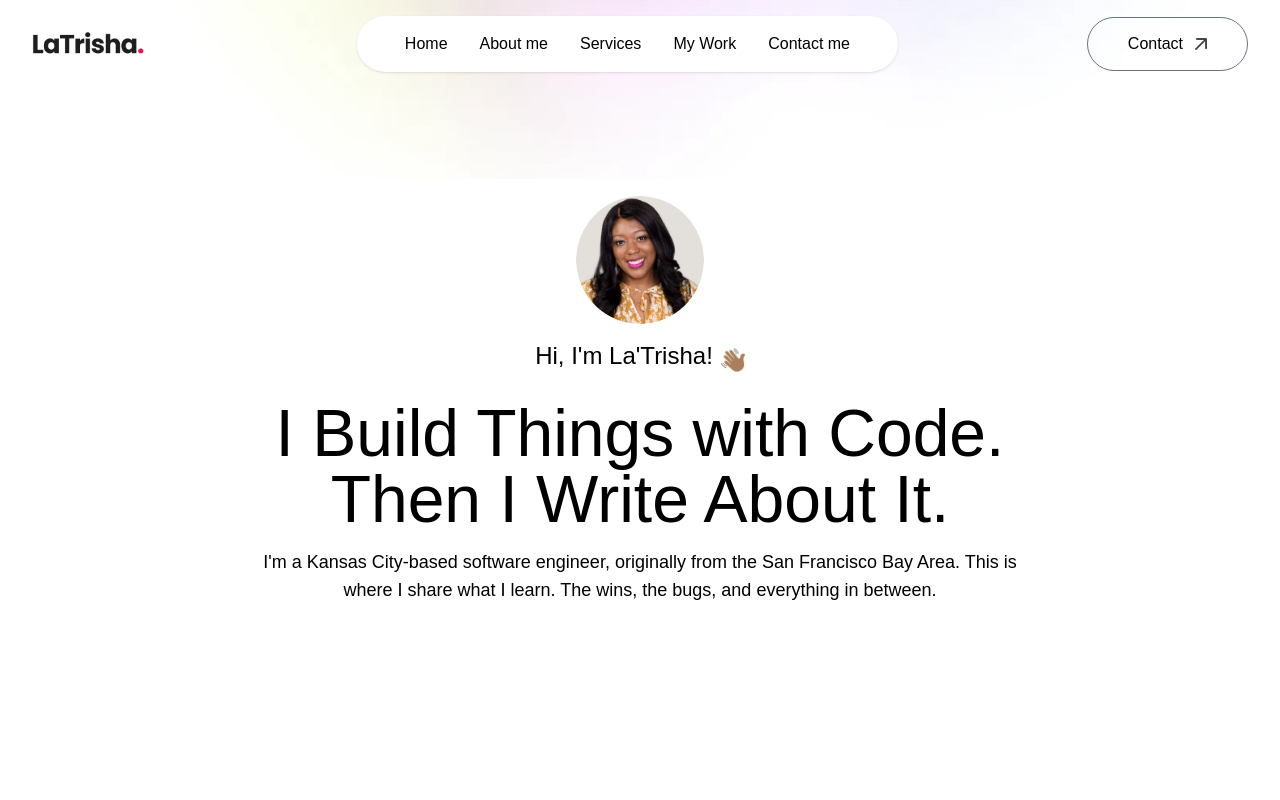
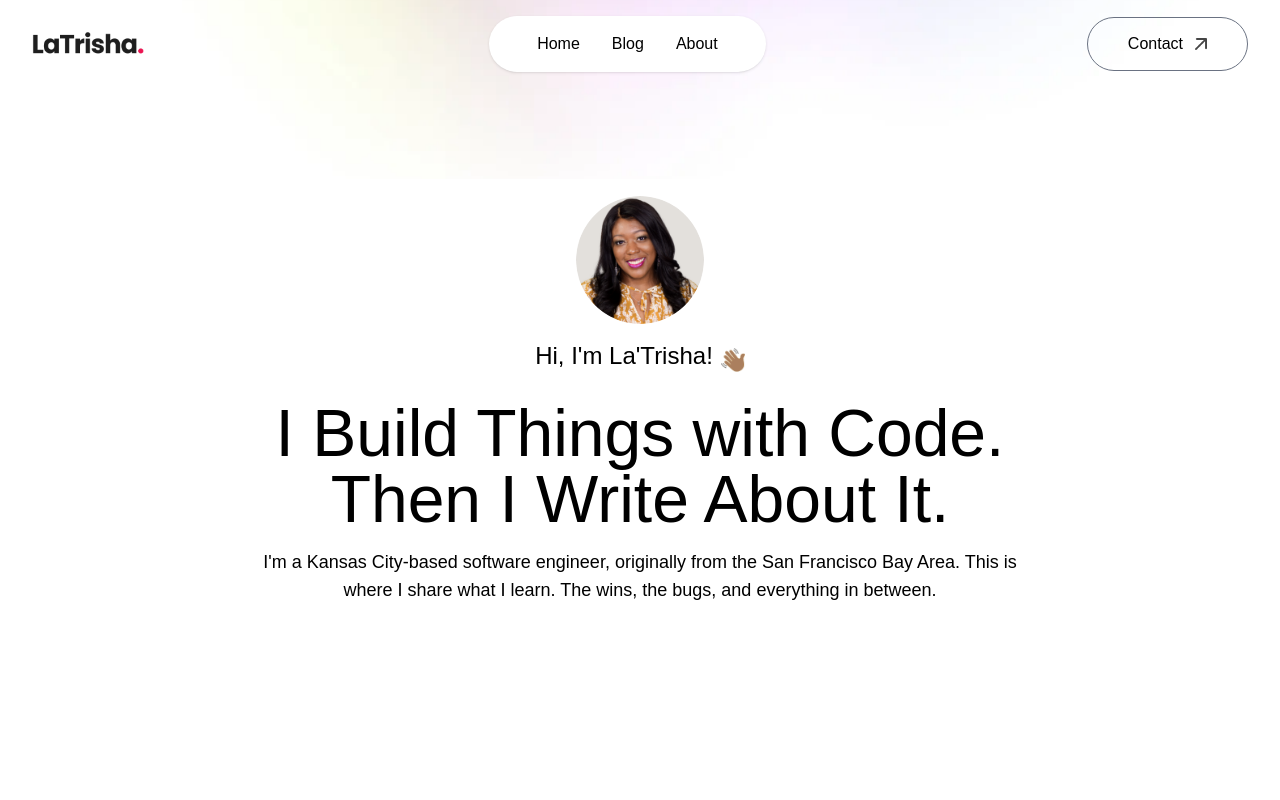
Before and after one commit to LaTrishaGomer/latrisha-gomer, a Next.js app: page / in a window 1280 px wide. Shown: the top 800 px of the page. Built offline with nearby package versions, Linux system fonts and the light colour scheme; a web font is replaced by a local one.

Commit message:
update navbar

```diff
--- a/app/components/Navbar.jsx
+++ b/app/components/Navbar.jsx
@@ -39,10 +39,10 @@ const Navbar = () => {
         <ul className={`hidden md:flex items-center gap-6 lg:gap-8
         rounded-full px-12 py-3 ${isScroll ? "" : "bg-white shadow-sm bg-opacity-50" } `}>
             <li><a className='font-Ovo' href="#top">Home</a></li>
-            <li><a className='font-Ovo' href="#about">About me</a></li>
-            <li><a className='font-Ovo' href="#services">Services</a></li>
-            <li><a className='font-Ovo' href="#work">My Work</a></li>
-            <li><a className='font-Ovo' href="#contact">Contact me</a></li>
+            <li><a className='font-Ovo' href="#work">Blog</a></li>
+             <li><a className='font-Ovo' href="#about">About</a></li>
+           {/*<li><a className='font-Ovo' href="#services">Services</a></li>
+            <li><a className='font-Ovo' href="#contact">Let's Chat</a></li>*/}
         </ul>
 
         <div className='flex items-center gap-4'>
```
